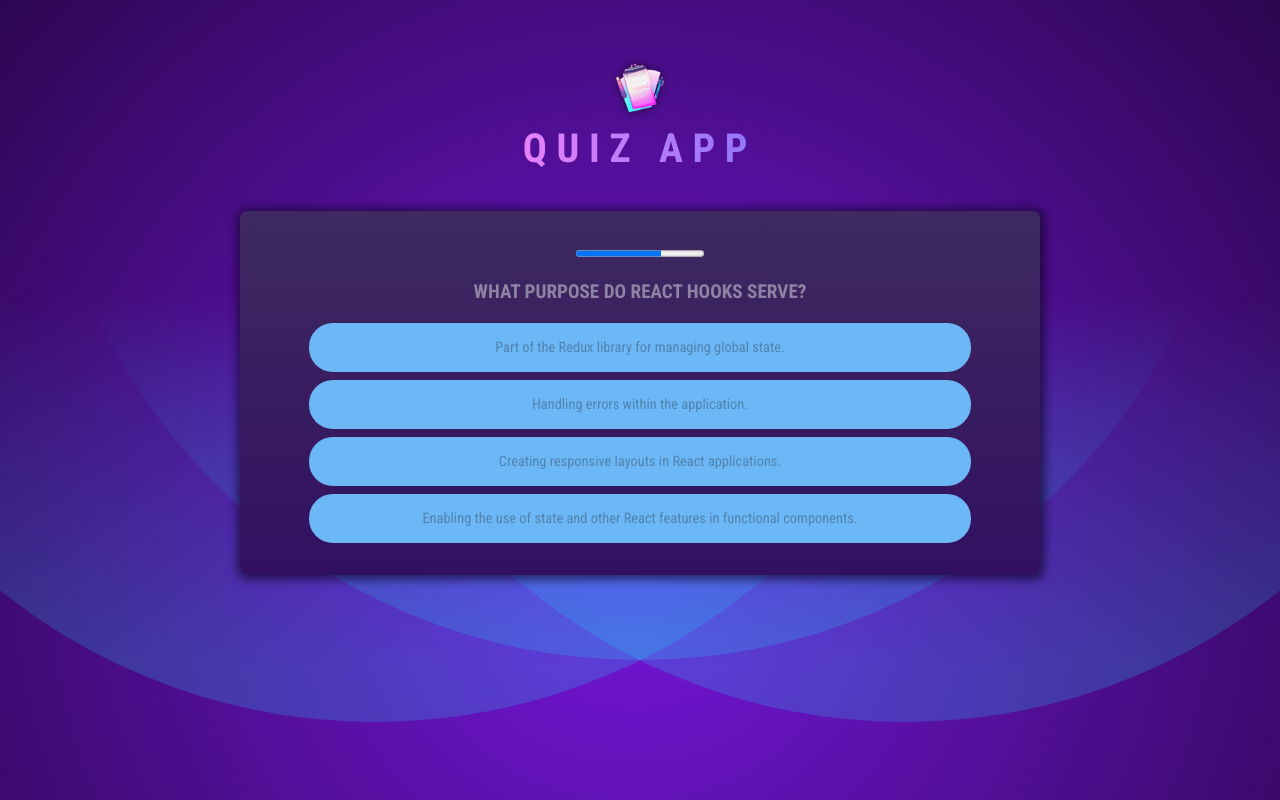
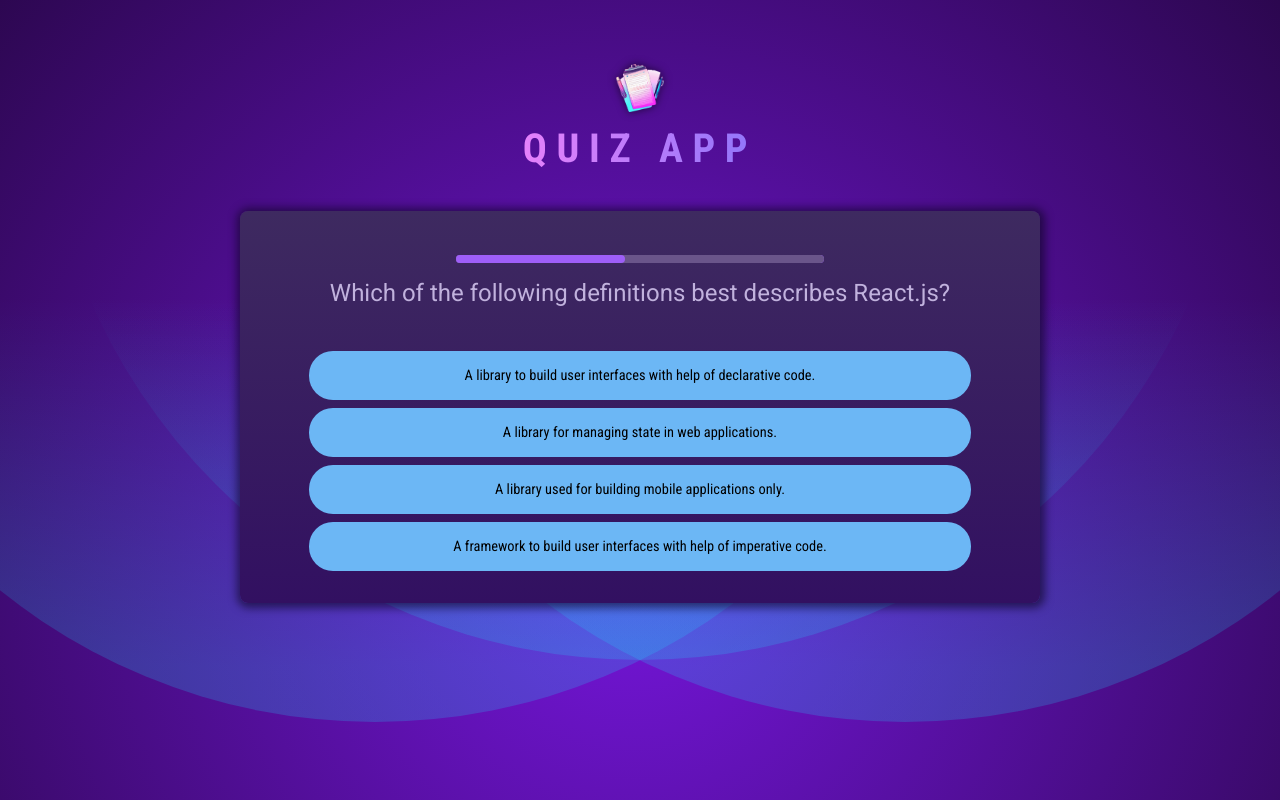
Before and after one commit to slavkoSenkiv/quizApp, a React (Vite) app: page / in a window 1280 px wide. Built offline with nearby package versions, Linux system fonts and the light colour scheme.

Commit message:
adjust code to tutorial

```diff
--- a/src/components/Answers.jsx
+++ b/src/components/Answers.jsx
@@ -14,7 +14,7 @@
 
   return (
     <ul id="answers">
-      {shuffledAnswers.current.map((answer, index) => {
+      {shuffledAnswers.current.map((answer) => {
         const isSelected = selectedAnswer === answer;
         let btnClass;
         if (
@@ -25,7 +25,7 @@
         }
 
         return (
-          <li key={index} className="answer">
+          <li key={answer} className="answer">
             <button
               onClick={() => onSelect(answer)}
               className={btnClass}
--- a/src/components/CountDown.jsx
+++ b/src/components/CountDown.jsx
@@ -1,3 +1,24 @@
-export default function CountDown () {
-  return <progress value="2" max="3"/>
+import { useEffect, useState } from "react";
+
+export default function CountDown({ timeout, onTimeout, mode }) {
+  const [remainingTime, setRemainingTime] = useState(timeout);
+
+  useEffect(() => {
+    const timer = setTimeout(onTimeout, timeout);
+    return () => {
+      clearTimeout(timer);
+    };
+  }, []);
+
+  useEffect(() => {
+    const interval = setInterval(() => {
+      setRemainingTime((prevTime) => prevTime - 100);
+    }, 100);
+
+    return () => {
+      clearInterval(interval);
+    };
+  }, []);
+
+  return <progress id="question-time" value={remainingTime} max={timeout} />;
 }
--- a/src/components/Question.jsx
+++ b/src/components/Question.jsx
@@ -17,12 +17,13 @@
     isCorrect: null,
   });
 
-
-
-  setTimeout(() => {
-    console.log("run skip");
-    onSkipAnswer();
-  }, 3000);
+  let timer = 10000;
+  if (answer.selectedAnswer) {
+    timer = 1000;
+  }
+  if (answer.isCorrect !== null) {
+    timer = 2000;
+  }
 
   function handleSelectAnswer(answer) {
     setAnswer({
@@ -42,7 +43,7 @@
     }, 1000);
   }
 
-  let answerState;
+  let answerState = "";
 
   if (answer.selectedAnswer && answer.isCorrect !== null) {
     answerState = answer.isCorrect ? "correct" : "wrong";
@@ -51,8 +52,13 @@
   }
 
   return (
-    <div id="question-overview">
-      <CountDown />
+    <div id="question">
+      <CountDown
+        key={timer}
+        timeout={timer}
+        onTimeout={answer.selectedAnswer === "" ? onSkipAnswer : null}
+        mode={answerState}
+      />
       <h2>{QUESTIONS[index].text}</h2>
       <Answers
         answers={QUESTIONS[index].answers}
--- a/src/components/QuestionOverview.jsx
+++ b/src/components/QuestionOverview.jsx
@@ -1,7 +1,7 @@
-import { useState } from "react";
+import { useState, useCallback } from "react";
 import QUESTIONS from "../../questions";
+import Question from "./Question";
 import Summary from "./Summary";
-import Question from "./Question";
 
 /*
 quizOverview
@@ -15,25 +15,26 @@
 */
 
 export default function Quiz() {
-  const [answers, setAnswers] = useState([]); //(["", "","","","","","" ]);
+  const [answers, setAnswers] = useState([]);
   const currentQuestionIndex = answers.length;
   const quizIsComplete = currentQuestionIndex === QUESTIONS.length;
 
-  function handleSelectAnswer(answer) {
+  const handleSelectAnswer = useCallback(function handleSelectAnswer(answer) {
     setAnswers((prevAnswers) => {
       return [...prevAnswers, answer];
     });
     console.log(answers);
-  }
+  }, []);
 
-  function handleSkipAnswer() {
-    setAnswers((prevAnswers) => {
-      return [...prevAnswers, null];
-    });
-  }
+  const handleSkipAnswer = useCallback(
+    () => handleSelectAnswer(null),
+    [handleSelectAnswer]
+  );
 
   if (quizIsComplete) {
-    return <Summary />;
+    return (
+      <Summary userAnswers={answers}/>
+    );
   }
 
   return (
--- a/src/components/Summary.jsx
+++ b/src/components/Summary.jsx
@@ -1,3 +1,57 @@
-export default function Summary () {
-  return <h1>this is summary</h1>
+import quizCompleteImg from "../assets/quiz-complete.png";
+import QUESTIONS from "../../questions";
+
+export default function Summary({ userAnswers }) {
+  const skippedAnswers = userAnswers.filter((answer) => answer === null);
+  const correctAnswers = userAnswers.filter(
+    (answer, index) => answer === QUESTIONS[index].answers[0]
+  );
+  const skippedAnswersShare = Math.round(
+    (skippedAnswers.length / userAnswers.length) * 100
+  );
+  const correctAnswersShare = Math.round(
+    (correctAnswers.length / userAnswers.length) * 100
+  );
+  const wrongAnswersShare = 100 - skippedAnswersShare - correctAnswersShare;
+
+  return (
+    <div id="summary">
+      <img src={quizCompleteImg} alt="" />
+      <h2>Quiz Completed!</h2>
+      <div id="summary-stats">
+        <p>
+          <span className="number">{correctAnswersShare}%</span>
+          <span className="text">answered correctly</span>
+        </p>
+        <p>
+          <span className="number">{wrongAnswersShare}%</span>
+          <span className="text">answered incorrectly</span>
+        </p>
+        <p>
+          <span className="number">{skippedAnswersShare}%</span>
+          <span className="text">ananswered</span>
+        </p>
+      </div>
+      <ol>
+        {userAnswers.map((answer, index) => {
+          let cssClass = "user-answer";
+          if (answer === null) {
+            cssClass += " skipped";
+          } else if (answer === QUESTIONS[index].answers[0]) {
+            cssClass += " correct";
+          } else {
+            cssClass += " wrong";
+          }
+
+          return (
+            <li key={index}>
+              <h3>{index + 1}</h3>
+              <p className="question">{QUESTIONS[index].text}</p>
+              <p className={cssClass}>{answer ?? "Skipped"}</p>
+            </li>
+          );
+        })}
+      </ol>
+    </div>
+  );
 }
```
